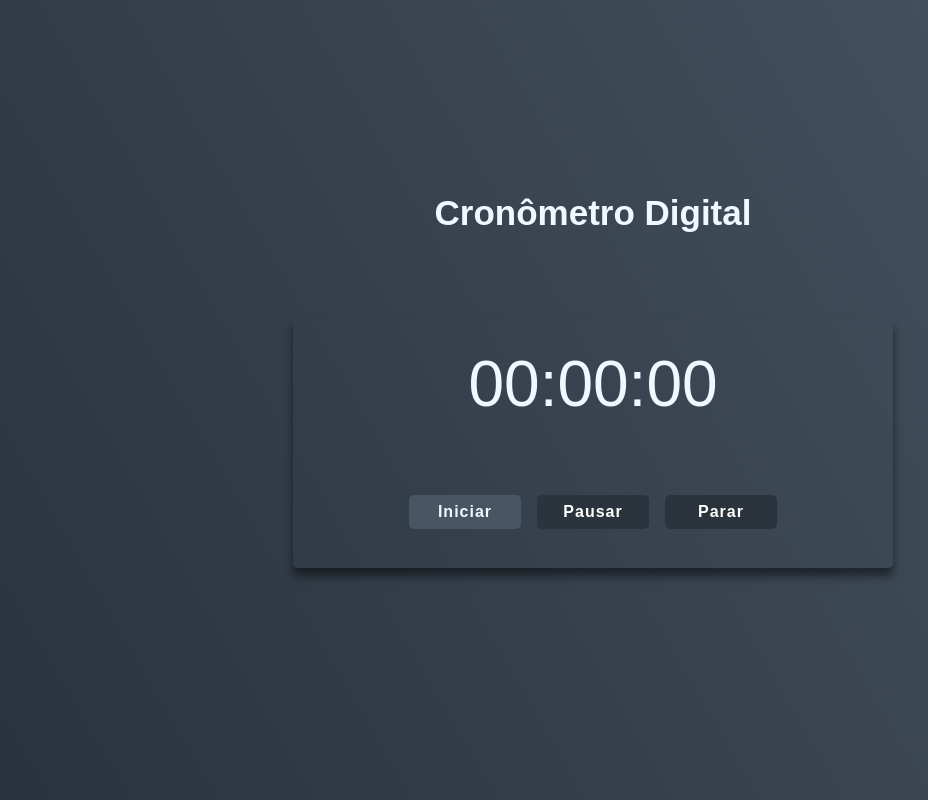
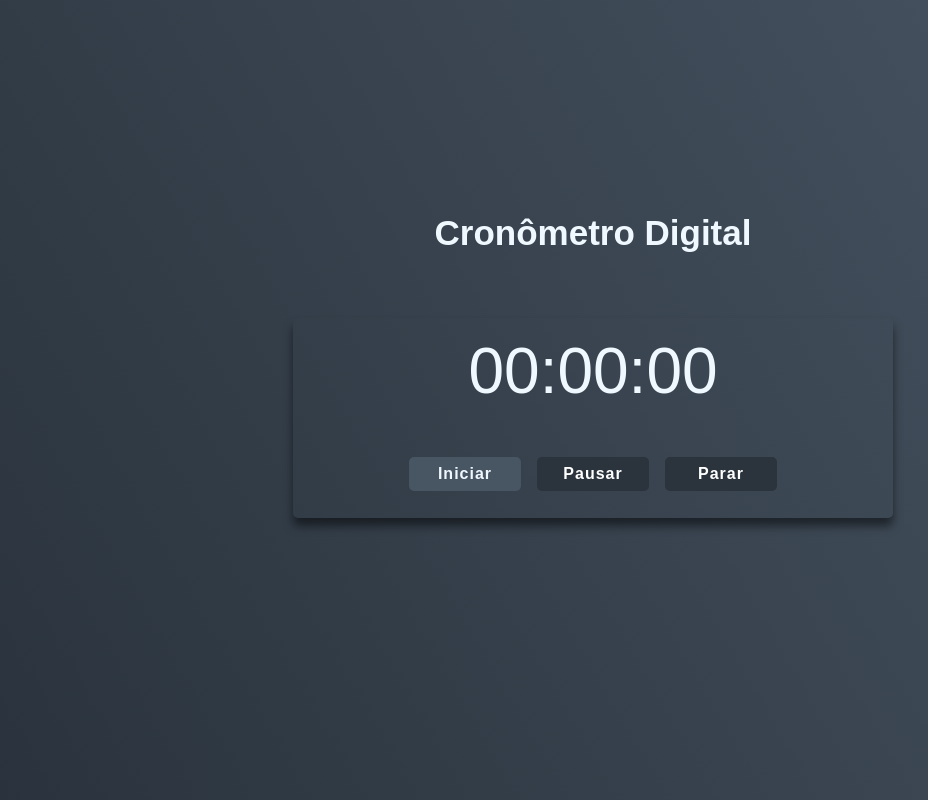
Before and after one commit to osmaclean/cronometro, a plain HTML site: page index.html in a window 1280 px wide. Shown: the whole page, without its empty margins (47-975 px from the left). Drawn offline with Linux system fonts and the light colour scheme.

Commit message:
Alinhamento da div principal, toque final.

```diff
--- a/style/style.css
+++ b/style/style.css
@@ -22,12 +22,12 @@ body {
     align-items: center;
     justify-content: space-around;
     flex-direction: column;
-    height: 250px;
+    height: 200px;
     width: 600px;
     background: transparent;
     border-radius: 5px;
     box-shadow: 0px 8px 10px rgba(0, 0, 0, 0.5);
-    margin-bottom: 190px;
+    margin-bottom: 250px;
 }
 
 .cronometro-container {
@@ -97,6 +97,6 @@ body {
     justify-content: center;
     align-items: center;
     flex-direction: column;
-    margin-top: 150px;
+    margin-top: 180px;
 
 }
```
